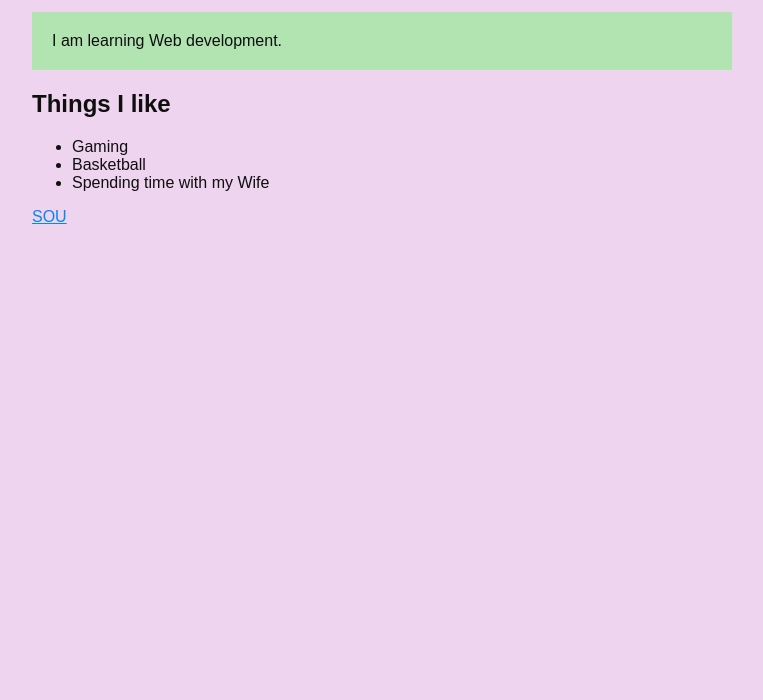
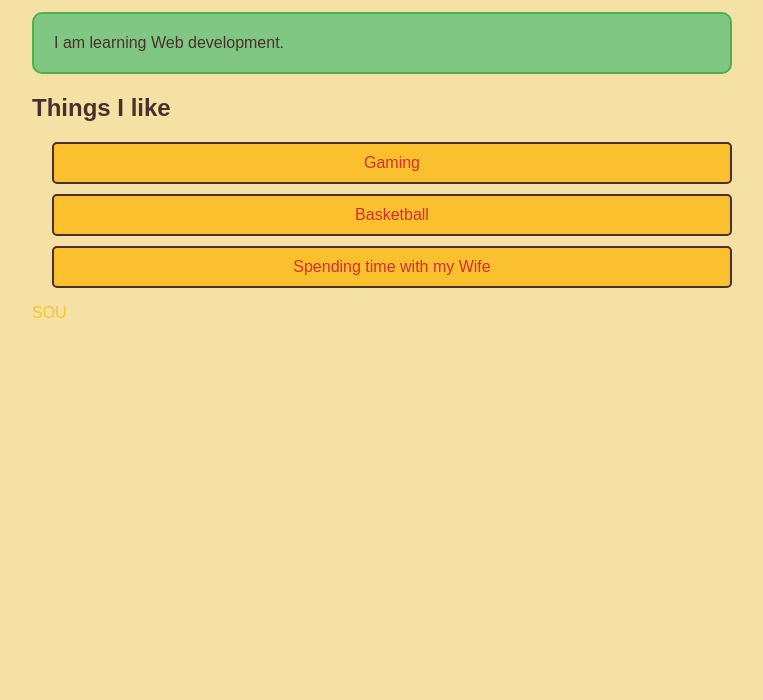
Before and after one commit to guevarrad/guevarrad.github.io, a plain HTML site: page index.html in a window 1280 px wide. Shown: the part 100-800 px from the top of the page, without its empty margins (258-1021 px from the left). Drawn offline with Linux system fonts and the light colour scheme.

Commit message:
Added customisations

```diff
--- a/styles.css
+++ b/styles.css
@@ -2,16 +2,44 @@ body {
     font-family: Arial, sans-serif;
     max-width: 700px;
     margin: 40px auto;
-    background: rgb(238, 212, 238); /* Set background color to purple */
-    color: rgb(15, 15, 15); /* Set font color to green */
+    background: #f5e1a4; /* Light brown for burger bun */
+    color: #4b2e2e; /* Dark brown for text */
 }
+
 h1 {
     font-size: 2.5rem;
+    color: #d32f2f; /* Red for tomato */
+    text-align: center;
 }
+
 a {
-    color: rgb(6, 133, 245);
+    color: #fbc02d; /* Yellow for cheese */
+    text-decoration: none;
 }
+
+a:hover {
+    text-decoration: underline;
+}
+
 .bio {
-    background: rgb(178, 228, 178); /* Same green as the font color */
+    background: #81c784; /* Green for lettuce */
     padding: 20px;
+    border: 2px solid #4caf50; /* Darker green border */
+    border-radius: 10px;
 }
+
+ul {
+    list-style-type: square;
+    padding-left: 20px;
+}
+
+li {
+    margin: 10px 0;
+    color: #d32f2f; /* Red for tomato */
+    background: #fbc02d; /* Yellow for cheese */
+    padding: 10px;
+    border: 2px solid #4b2e2e; /* Dark brown border */
+    border-radius: 5px; /* Rounded corners for the box */
+    list-style-type: none; /* Remove default bullet points */
+    text-align: center; /* Center the text inside the box */
+}
```
